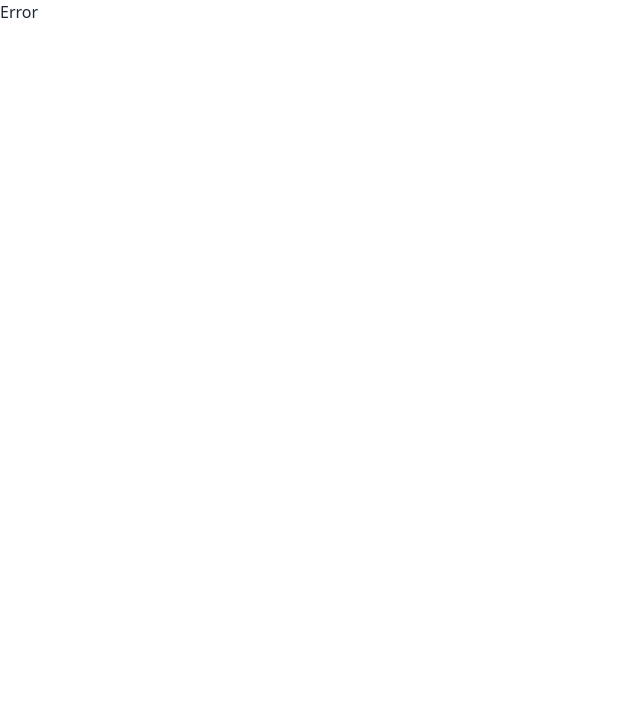
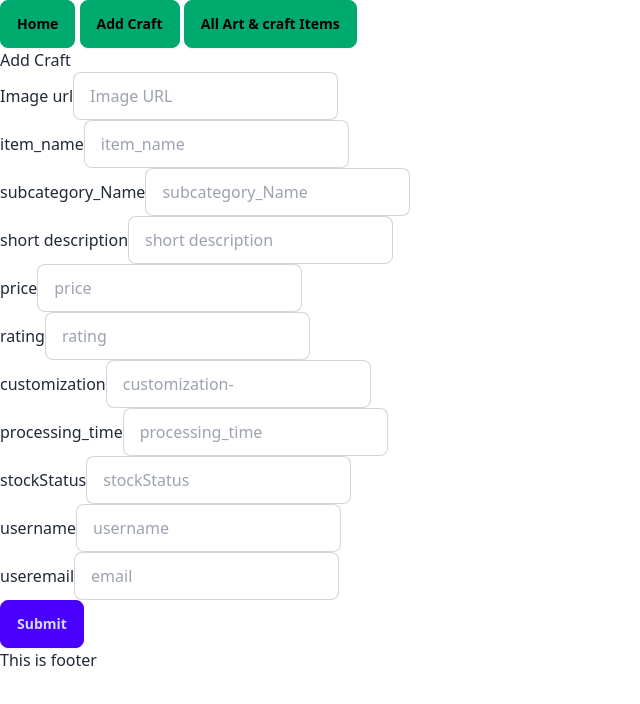
Before and after one commit to NihanShahriarPalock/EarthyCrafts_Client, a React (Vite) app: page /AddCraft in a window 1280 px wide. Before the commit this address had no page. Shown: the top 704 px of the page, without its empty margins (0-640 px from the left). Built offline with nearby package versions, Linux system fonts and the light colour scheme.

Commit message:
All Craft Data Part function done

```diff
--- a/src/components/Header/Navbar.jsx
+++ b/src/components/Header/Navbar.jsx
@@ -1,10 +1,19 @@
+import { Link } from "react-router-dom";
 
 
 const Navbar = () => {
     return (
-        <div>
-            <h2>This is navbar</h2>
-        </div>
+      <div>
+        <Link to='/'>
+          <button className='btn btn-success'>Home</button>{" "}
+        </Link>
+        <Link to='/AddCraft'>
+          <button className='btn btn-success'>Add Craft</button>{" "}
+        </Link>
+        <Link to='/AllArtAndCraft'>
+          <button className='btn btn-success'>All Art & craft Items</button>{" "}
+        </Link>
+      </div>
     );
 };
 
--- /dev/null
+++ b/src/pages/AddCraft.jsx
@@ -0,0 +1,154 @@
+
+
+const AddCraft = () => {
+  const handleAddCraft = (e) => {
+      e.preventDefault();
+      const form = e.target;
+      const image = form.image.value;
+      const item_name = form.item_name.value;
+      const subcategory_Name = form.subcategory_Name.value;
+      const short_description = form.short_description.value;
+      const price = form.price.value;
+      const rating = form.rating.value;
+      const customization = form.customization.value;
+      const processing_time = form.processing_time.value;
+      const stockStatus = form.stockStatus.value;
+      const useremail = form.useremail.value;
+      const username = form.username.value;
+
+      const newCraft = {
+        image,
+        item_name,
+        subcategory_Name,
+        short_description,
+        price,
+        rating,
+          customization, processing_time, stockStatus, useremail, username
+      };
+      console.log(newCraft);
+      fetch('http://localhost:5000/addcraft', {
+        method: 'POST',
+        headers: {
+          'content-type': 'application/json'
+        },
+        body: JSON.stringify(newCraft)
+      })
+        .then((res) => res.json())
+        .then((data) => {
+          console.log(data);
+        });
+
+  };
+  return (
+    <div>
+      <h2>Add Craft</h2>
+      <form onSubmit={handleAddCraft}>
+        <div>
+          Image url
+          <input
+            type='text'
+            placeholder='Image URL'
+            className='input input-bordered '
+            name='image'
+          />
+        </div>
+        <div>
+          item_name
+          <input
+            type='text'
+            placeholder='item_name'
+            className='input input-bordered '
+            name='item_name'
+          />
+        </div>
+        <div>
+          subcategory_Name
+          <input
+            type='text'
+            placeholder='subcategory_Name'
+            className='input input-bordered '
+            name='subcategory_Name'
+          />
+        </div>
+        <div>
+          short description
+          <input
+            type='text'
+            placeholder='short description'
+            className='input input-bordered '
+            name='short_description'
+          />
+        </div>
+        <div>
+          price
+          <input
+            type='text'
+            placeholder='price'
+            className='input input-bordered '
+            name='price'
+          />
+        </div>
+        <div>
+          rating
+          <input
+            type='text'
+            placeholder='rating'
+            className='input input-bordered '
+            name='rating'
+          />
+        </div>
+        <div>
+          customization
+          <input
+            type='text'
+            placeholder='customization-'
+            className='input input-bordered '
+            name='customization'
+          />
+        </div>
+        <div>
+          processing_time
+          <input
+            type='text'
+            placeholder='processing_time'
+            className='input input-bordered '
+            name='processing_time'
+          />
+        </div>
+        <div>
+          stockStatus
+          <input
+            type='text'
+            placeholder='stockStatus'
+            className='input input-bordered '
+            name='stockStatus'
+          />
+        </div>
+        <div>
+          username
+          <input
+            type='text'
+            placeholder='username'
+            className='input input-bordered '
+            name='username'
+          />
+        </div>
+        <div>
+          useremail
+          <input
+            type='text'
+            placeholder='email'
+            className='input input-bordered '
+            name='useremail'
+          />
+        </div>
+        <div>
+
+          <input className="btn btn-primary" type='submit' value='Submit' />
+        </div>
+      </form>
+    </div>
+  );
+};
+
+export default AddCraft;
--- /dev/null
+++ b/src/pages/AllArtAndCraft.jsx
@@ -0,0 +1,41 @@
+import React from "react";
+import { useLoaderData } from "react-router-dom";
+
+const AllArtAndCraft = () => {
+  const crafts = useLoaderData();
+
+  return (
+    <div className='container mx-auto px-4 py-8'>
+      <h2 className='text-2xl font-bold mb-4'>All Art and Craft Items</h2>
+      <div className='overflow-x-auto'>
+        <table className='table-auto w-full border-collapse'>
+          <thead>
+            <tr className='bg-gray-200'>
+              <th className='px-4 py-2'>Item Name</th>
+              <th className='px-4 py-2'>Price</th>
+              <th className='px-4 py-2'>Ratings</th>
+              <th className='px-4 py-2'></th>
+            </tr>
+
+          </thead>
+          <tbody>
+            {crafts.map((craft, index) => (
+              <tr
+                key={index}
+                className={index % 2 === 0 ? "bg-gray-100" : "bg-white"}>
+                <td className='border px-4 py-2'>{craft.item_name}</td>
+                <td className='border px-4 py-2'>{craft.price}</td>
+                <td className='border px-4 py-2'>{craft.ratings}</td>
+                <td className='border px-4 py-2'>
+                  <button>View Details</button>
+                </td>
+              </tr>
+            ))}
+          </tbody>
+        </table>
+      </div>
+    </div>
+  );
+};
+
+export default AllArtAndCraft;
--- a/src/pages/Home.jsx
+++ b/src/pages/Home.jsx
@@ -1,10 +1,10 @@
-import Navbar from "../components/Header/Navbar";
+
 
 
 const Home = () => {
     return (
         <div>
-            <Navbar></Navbar>
+           <h2>This is Home Page</h2>
         </div>
     );
 };
--- /dev/null
+++ b/src/pages/Login.jsx
@@ -0,0 +1,11 @@
+
+
+const Login = () => {
+    return (
+        <div>
+            <h2>Login Page</h2>
+        </div>
+    );
+};
+
+export default Login;
--- /dev/null
+++ b/src/pages/MyCraft.jsx
@@ -0,0 +1,11 @@
+
+
+const MyCraft = () => {
+    return (
+        <div>
+            <h2>My Craft List</h2>
+        </div>
+    );
+};
+
+export default MyCraft;
--- /dev/null
+++ b/src/pages/Registration.jsx
@@ -0,0 +1,11 @@
+
+
+const Registration = () => {
+    return (
+        <div>
+            <h2>Register Page</h2>
+        </div>
+    );
+};
+
+export default Registration;
--- /dev/null
+++ b/src/routes/PrivateRoutes.jsx
@@ -0,0 +1,11 @@
+
+
+const PrivateRoutes = () => {
+    return (
+        <div>
+
+        </div>
+    );
+};
+
+export default PrivateRoutes;
--- a/src/routes/PublicRoutes.jsx
+++ b/src/routes/PublicRoutes.jsx
@@ -2,6 +2,12 @@ import { createBrowserRouter } from "react-router-dom";
 import MainLayout from "../layout/MainLayout";
 import Home from "../pages/Home";
 import ErrorPage from "../pages/ErrorPage";
+import Login from "../pages/Login";
+import Registration from "../pages/Registration";
+import AllArtAndCraft from "../pages/AllArtAndCraft";
+import AddCraft from "../pages/AddCraft";
+import PrivateRoutes from "./PrivateRoutes";
+import MyCraft from "../pages/MyCraft";
 
 export const router = createBrowserRouter([
   {
@@ -13,6 +19,36 @@ export const router = createBrowserRouter([
         path: "/",
         element: <Home />,
       },
+      {
+        path: "/login",
+        element: <Login></Login>,
+      },
+      {
+        path: "/registration",
+        element: <Registration></Registration>,
+      },
+      {
+        path: "/AllArtAndCraft",
+        element: <AllArtAndCraft></AllArtAndCraft>,
+        loader: () => fetch("http://localhost:5000/AllArtAndCraft"),
+      },
+      {
+        path: "/AddCraft",
+        element: (
+          // <PrivateRoutes>
+          //   <AddCraft></AddCraft>
+          // </PrivateRoutes>
+          <AddCraft></AddCraft>
+        ),
+      },
+      {
+        path: "/MyCraft",
+        element: (
+          <PrivateRoutes>
+            <MyCraft></MyCraft>
+          </PrivateRoutes>
+        ),
+      },
     ],
   },
 ]);
```
